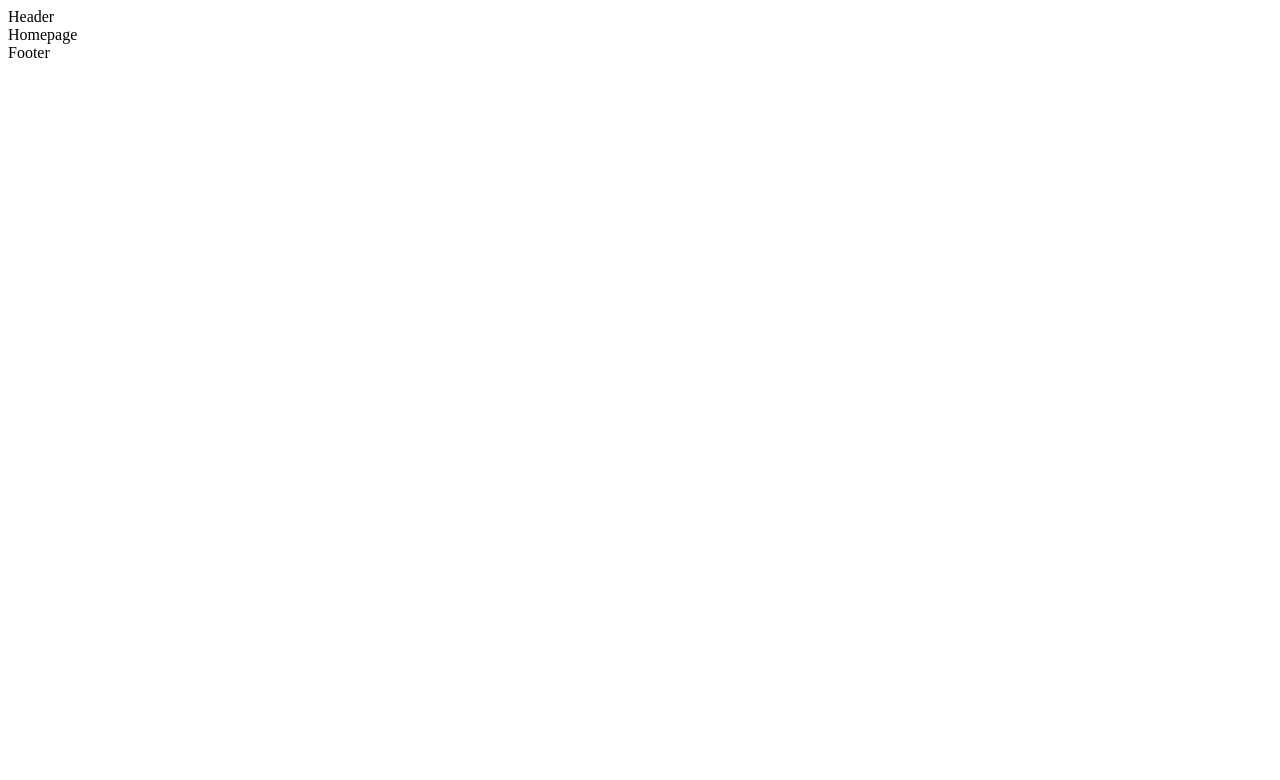
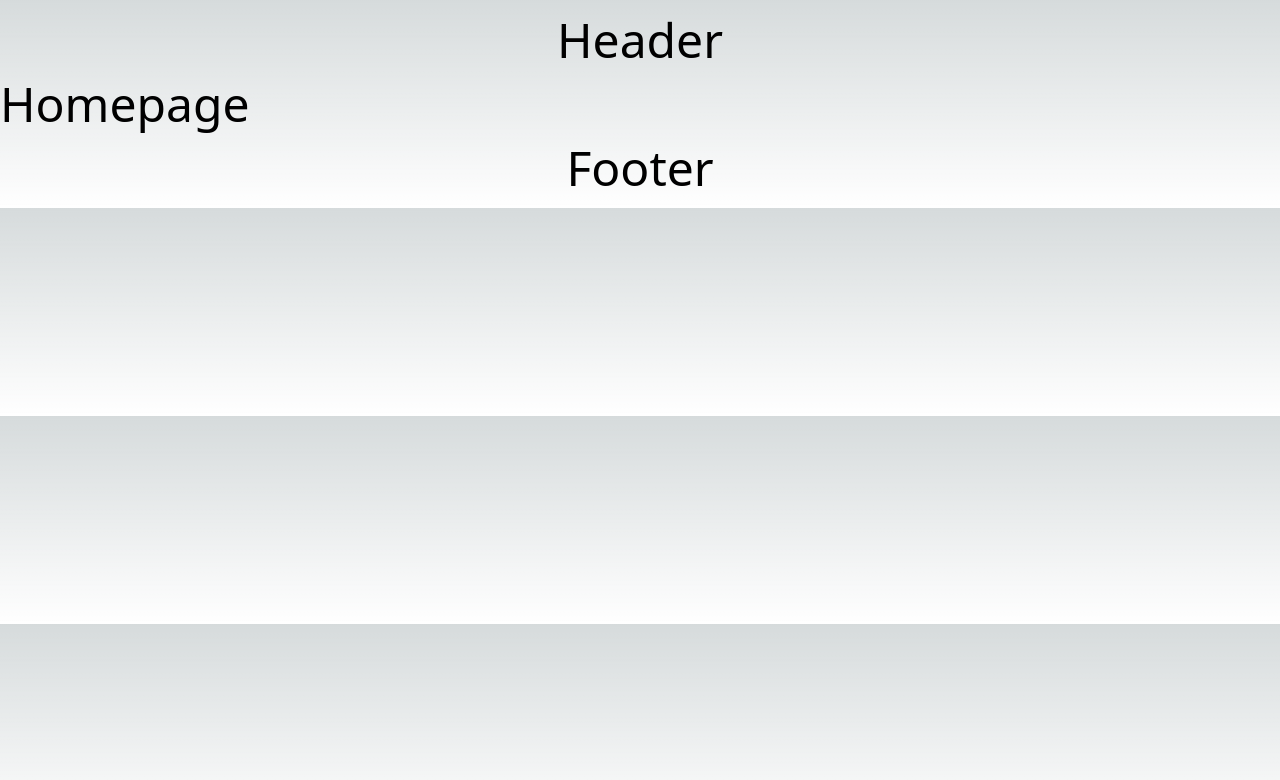
Before and after one commit to taraksh01/learn-nextjs, a Next.js app: page / in a window 1280 px wide. Shown: the top 780 px of the page. Built offline with nearby package versions, Linux system fonts and the light colour scheme.

Commit message:
Import css

```diff
--- a/app/layout.tsx
+++ b/app/layout.tsx
@@ -1,3 +1,5 @@
+import "@/app/globals.css";
+
 import { Metadata } from "next";
 
 export const metadata: Metadata = {
@@ -17,9 +19,13 @@ export default function RootLayout({
   return (
     <html lang="en">
       <body>
-        <header>Header</header>
+        <header className="flex justify-center items-center text-5xl m-4">
+          Header
+        </header>
         {children}
-        <footer>Footer</footer>
+        <footer className="flex justify-center items-center text-5xl m-4">
+          Footer
+        </footer>
       </body>
     </html>
   );
```
